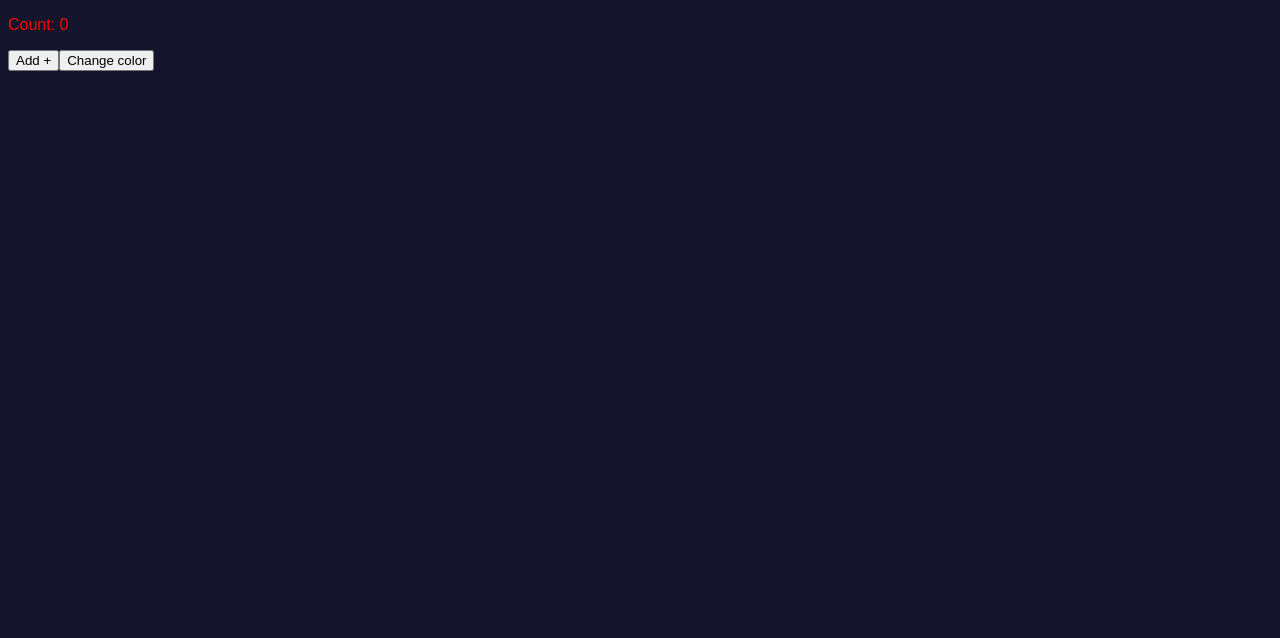
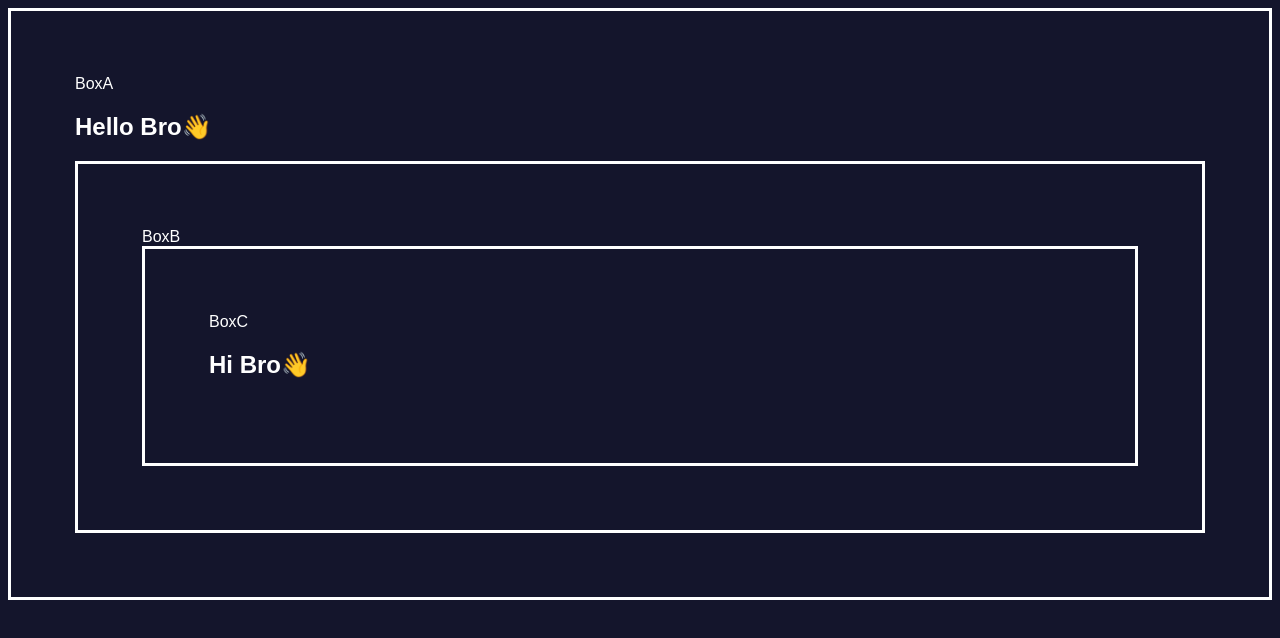
Before and after one commit to supunrworks/React-js-tutorial, a React (Vite) app: page / in a window 1280 px wide. Shown: the top 638 px of the page. Built offline with nearby package versions, Linux system fonts and the light colour scheme.

Commit message:
Did changes in useState

```diff
--- a/src/App.jsx
+++ b/src/App.jsx
@@ -6,10 +6,11 @@ import Greet from './UserAuth/Greet'
 import List from './List/List'
 import Objects from './Objects/Objects'
 import Button from './Button/Button'
-import Counter from './Counter/Counter'
 import Updater from './Updater/Updater'
 import Array from './Array/Array'
 import Count from './UseEffect/Count'
+import Counter from './UseState/Counter'
+import BoxA from './UseContext/BoxA'
 
 
 function App() {
@@ -21,10 +22,10 @@ function App() {
       {/* <List/> */}
       {/* <Objects topic="Products"/> */}
       {/* <Button/> */}
-      {/* <Counter/> */}
+      {/* <Counter /> */}
       {/* <Updater/> */}
       {/* <Array/> */}
-      <Count/>
+      <BoxA/>
       {/* <Footer /> */}
     </div>
   )
--- a/src/index.css
+++ b/src/index.css
@@ -15,3 +15,8 @@ a {
   border-radius: 10px;
   padding: 10px;
 }
+
+.box {
+  border: solid white;
+  padding: 4rem;
+}
```
Also changed, not shown: src/UseState/Counter.jsx (renamed from src/Counter/Counter.jsx).
